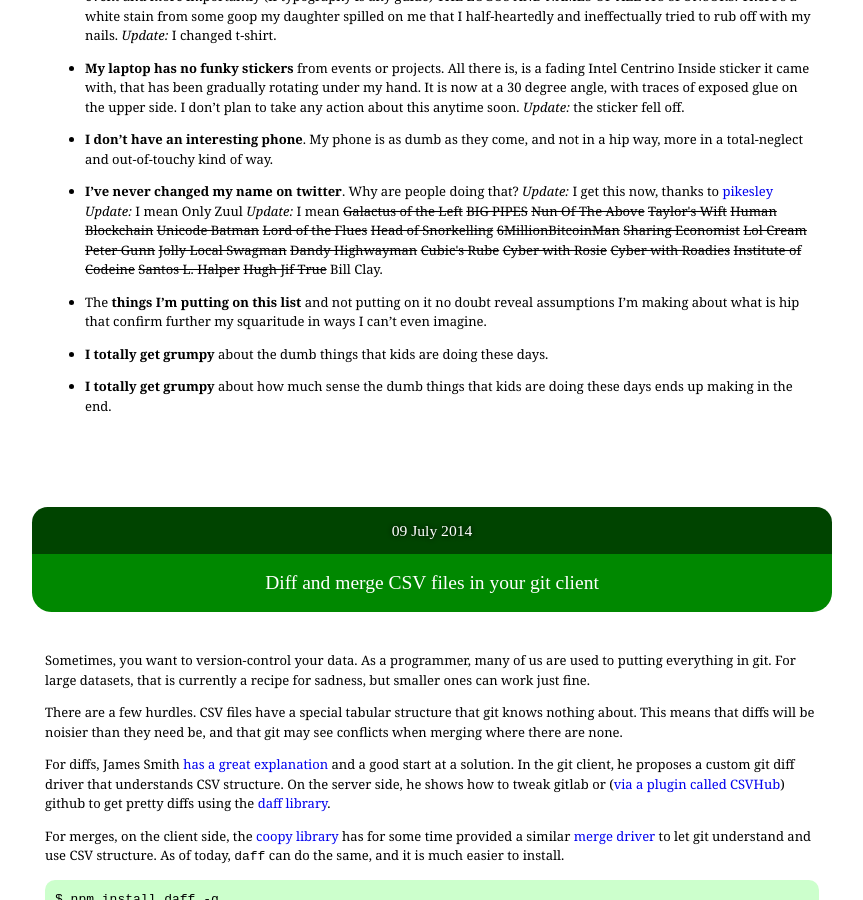
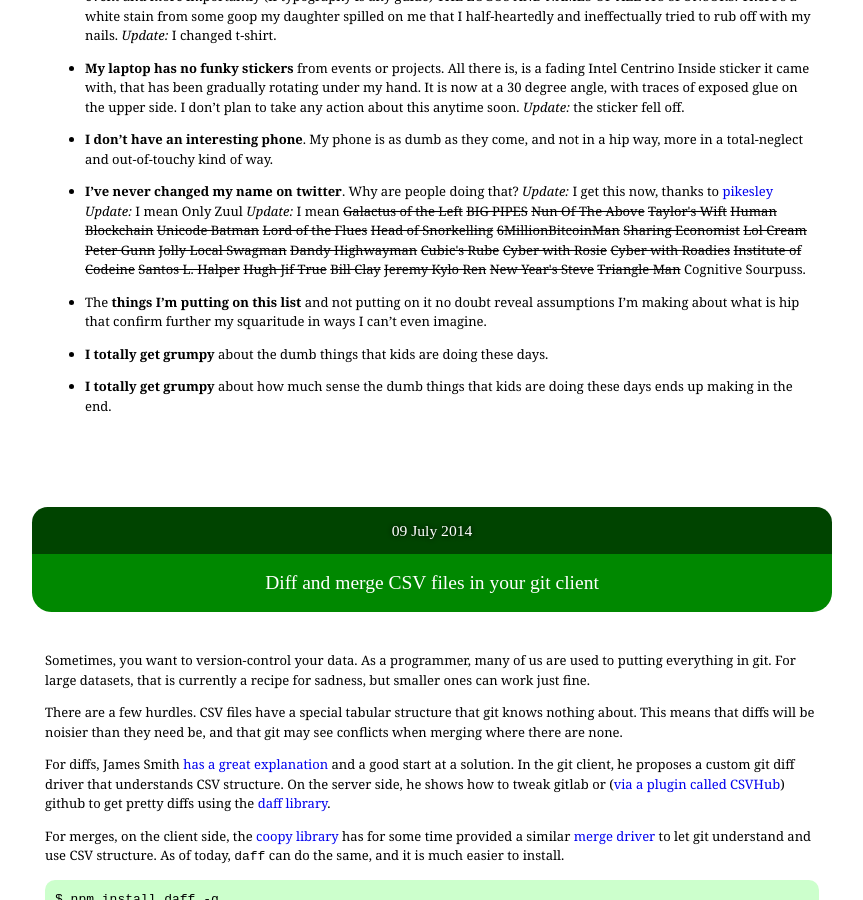
Before and after one commit to paulfitz/paulfitz.github.io, a Jekyll site: the page built from index.html, in a window 1280 px wide and 900 px high, scrolled down 1426 px. Shown: the whole window, without its empty margins (208-1071 px from the left). Built offline with Jekyll 4.4.1, drawn with Linux system fonts in a browser that asks for light colours; some web fonts are replaced.

Commit message:
happy 2016

```diff
--- a/_data/pikes.json
+++ b/_data/pikes.json
@@ -19,5 +19,9 @@
   "Institute of Codeine",
   "Santos L. Halper",
   "Hugh Jif True",
-  "Bill Clay"
+  "Bill Clay",
+  "Jeremy Kylo Ren",
+  "New Year&#39;s Steve",
+  "Triangle Man",
+  "Cognitive Sourpuss"
 ]
```
